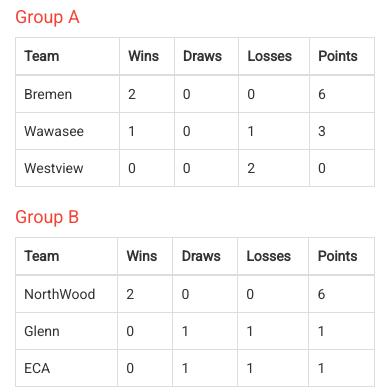
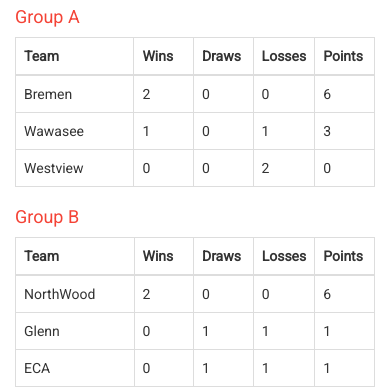
Before and after one commit to kyledijkstra/PantherClassic, a website: page index.html in a window 390 px wide. Shown: the part 215-604 px from the top of the page. Drawn offline with nearby package versions, Linux system fonts and the light colour scheme.

Commit message:
format tables

```diff
--- a/index.html
+++ b/index.html
@@ -29,11 +29,11 @@
           <table class="table table-bordered">
             <thead>
               <tr>
-                <th class="col-md-4">Team</th>
-                <th class="col-md-2">Wins</th>
-                <th class="col-md-2">Draws</th>
-                <th class="col-md-2">Losses</th>
-                <th class="col-md-2">Points</th>
+                <th class="col-lg-4 col-md-4 col-sm-4 col-xs-4">Team</th>
+                <th class="col-lg-2 col-md-2 col-sm-2 col-xs-2">Wins</th>
+                <th class="col-lg-2 col-md-2 col-sm-2 col-xs-2">Draws</th>
+                <th class="col-lg-2 col-md-2 col-sm-2 col-xs-2">Losses</th>
+                <th class="col-lg-2 col-md-2 col-sm-2 col-xs-2">Points</th>
               </tr>
             </thead>
             <tbody>
@@ -64,11 +64,11 @@
           <table class="table  table-bordered">
             <thead>
               <tr>
-                <th class="col-md-4">Team</th>
-                <th class="col-md-2">Wins</th>
-                <th class="col-md-2">Draws</th>
-                <th class="col-md-2">Losses</th>
-                <th class="col-md-2">Points</th>
+                <th class="col-lg-4 col-md-4 col-sm-4 col-xs-4">Team</th>
+                <th class="col-lg-2 col-md-2 col-sm-2 col-xs-2">Wins</th>
+                <th class="col-lg-2 col-md-2 col-sm-2 col-xs-2">Draws</th>
+                <th class="col-lg-2 col-md-2 col-sm-2 col-xs-2">Losses</th>
+                <th class="col-lg-2 col-md-2 col-sm-2 col-xs-2">Points</th>
               </tr>
             </thead>
             <tbody>
```
